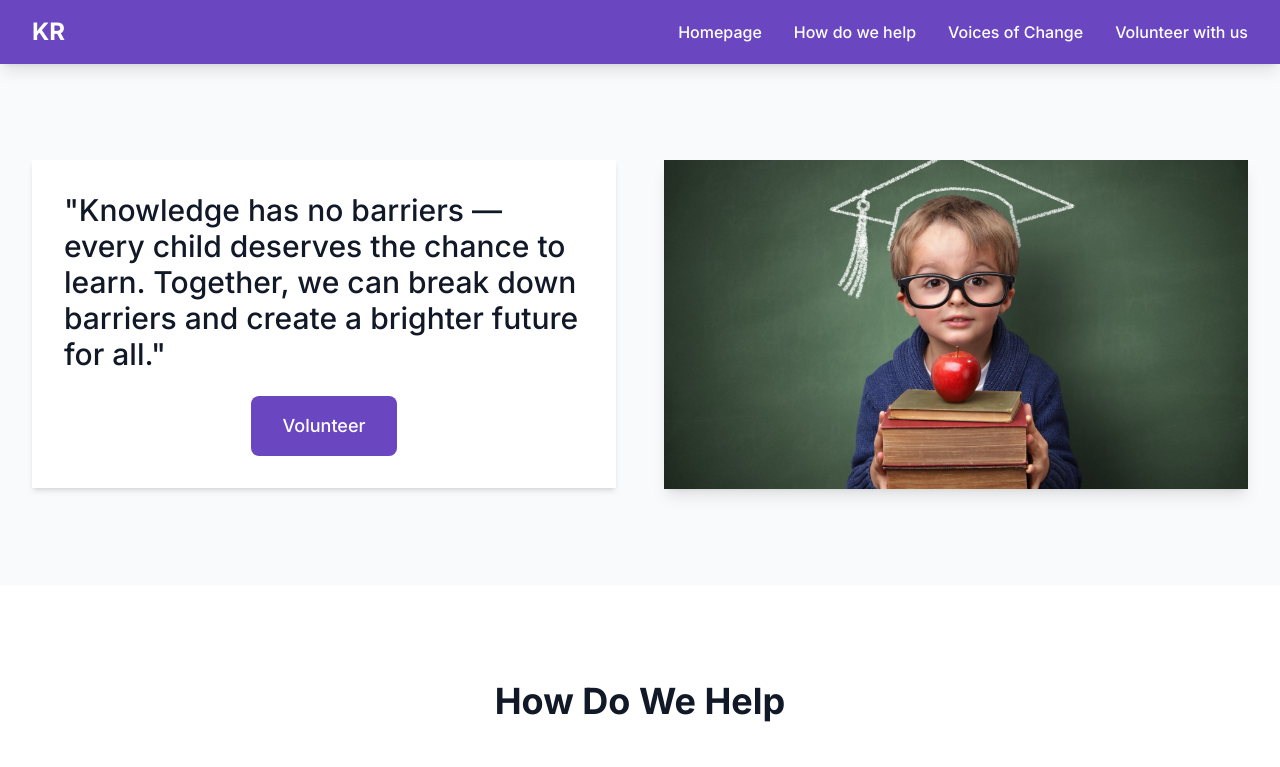
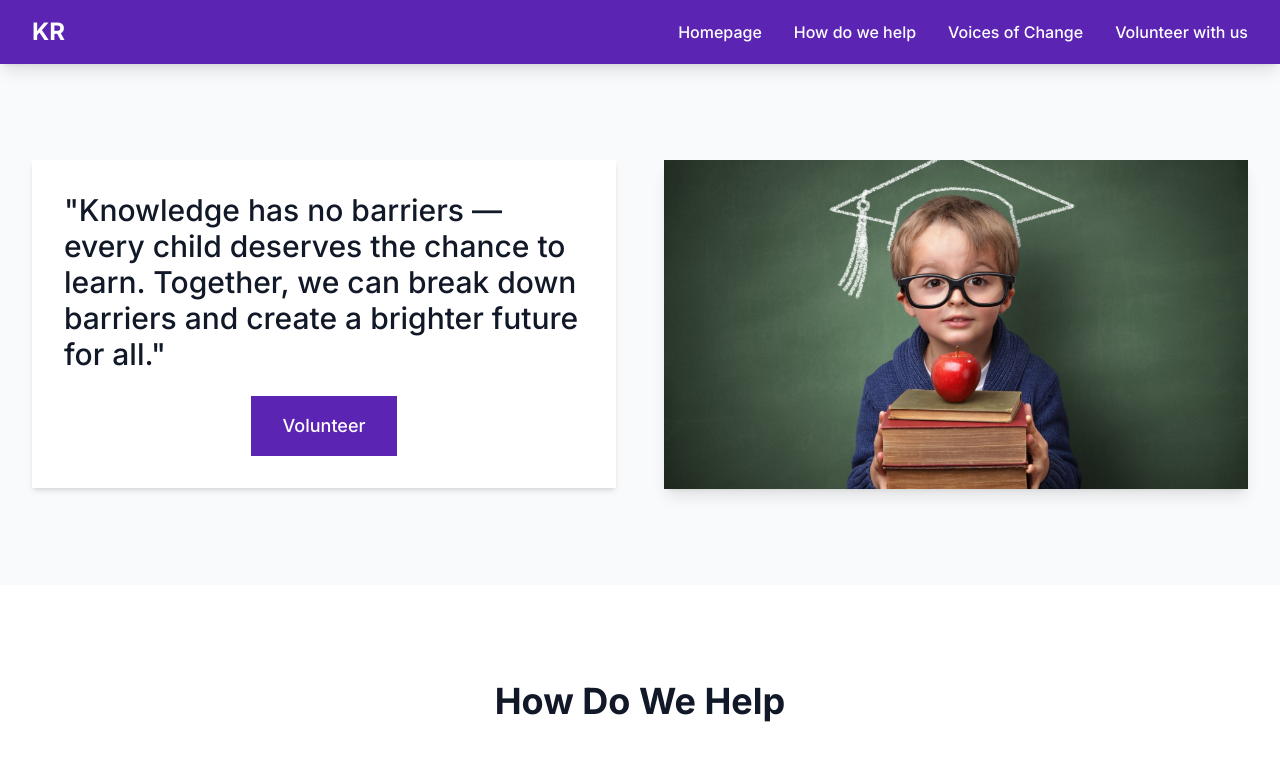
Before and after one commit to kalpalathika/BrightMinds, a React (Vite) app: page / in a window 1280 px wide. Shown: the top 767 px of the page. Built offline with nearby package versions, Linux system fonts and the light colour scheme.

Commit message:
Update to sharp design and new primary color (#5B24B2)

```diff
--- a/src/components/layout/Header.tsx
+++ b/src/components/layout/Header.tsx
@@ -59,7 +59,7 @@ export const Header = () => {
               <button
                 key={link.href}
                 onClick={() => handleNavClick(link.href)}
-                className="block w-full text-left px-4 py-3 text-white hover:bg-primary-light rounded transition-colors duration-200"
+                className="block w-full text-left px-4 py-3 text-white hover:bg-primary-light transition-colors duration-200"
               >
                 {link.label}
               </button>
--- a/src/components/ui/Button.tsx
+++ b/src/components/ui/Button.tsx
@@ -11,7 +11,7 @@ export const Button: React.FC<ButtonProps> = ({
   className = '',
   ...props
 }) => {
-  const baseStyles = 'font-medium rounded-lg transition-all duration-200 focus:outline-none focus:ring-2 focus:ring-offset-2';
+  const baseStyles = 'font-medium transition-all duration-200 focus:outline-none focus:ring-2 focus:ring-offset-2';
 
   const variantStyles = {
     primary: 'bg-primary hover:bg-primary-dark text-white focus:ring-primary',
--- a/src/components/ui/Checkbox.tsx
+++ b/src/components/ui/Checkbox.tsx
@@ -13,7 +13,7 @@ export const Checkbox = forwardRef<HTMLInputElement, CheckboxProps>(
           <input
             ref={ref}
             type="checkbox"
-            className={`mt-1 h-4 w-4 text-primary focus:ring-primary border-gray-300 rounded ${className}`}
+            className={`mt-1 h-4 w-4 text-primary focus:ring-primary border-gray-300 ${className}`}
             {...props}
           />
           {label && (
--- a/src/components/ui/Input.tsx
+++ b/src/components/ui/Input.tsx
@@ -16,7 +16,7 @@ export const Input = forwardRef<HTMLInputElement, InputProps>(
         )}
         <input
           ref={ref}
-          className={`w-full px-4 py-3 border rounded-lg focus:outline-none focus:ring-2 focus:ring-primary focus:border-transparent transition-all ${
+          className={`w-full px-4 py-3 border focus:outline-none focus:ring-2 focus:ring-primary focus:border-transparent transition-all ${
             error ? 'border-red-500' : 'border-gray-300'
           } ${className}`}
           {...props}
--- a/src/components/ui/TextArea.tsx
+++ b/src/components/ui/TextArea.tsx
@@ -16,7 +16,7 @@ export const TextArea = forwardRef<HTMLTextAreaElement, TextAreaProps>(
         )}
         <textarea
           ref={ref}
-          className={`w-full px-4 py-3 border rounded-lg focus:outline-none focus:ring-2 focus:ring-primary focus:border-transparent transition-all resize-none ${
+          className={`w-full px-4 py-3 border focus:outline-none focus:ring-2 focus:ring-primary focus:border-transparent transition-all resize-none ${
             error ? 'border-red-500' : 'border-gray-300'
           } ${className}`}
           rows={4}
--- a/tailwind.config.js
+++ b/tailwind.config.js
@@ -8,9 +8,9 @@ export default {
     extend: {
       colors: {
         primary: {
-          DEFAULT: '#6B46C1',
-          dark: '#5B3AA8',
-          light: '#7B56D1',
+          DEFAULT: '#5B24B2',
+          dark: '#4A1D8F',
+          light: '#6C2BC4',
         },
         secondary: {
           DEFAULT: '#F59E0B',
```
